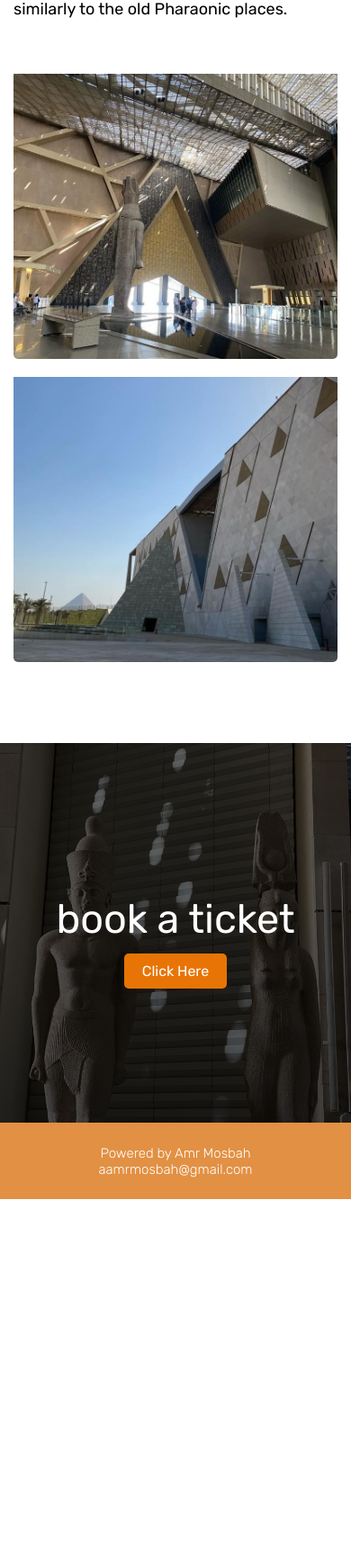
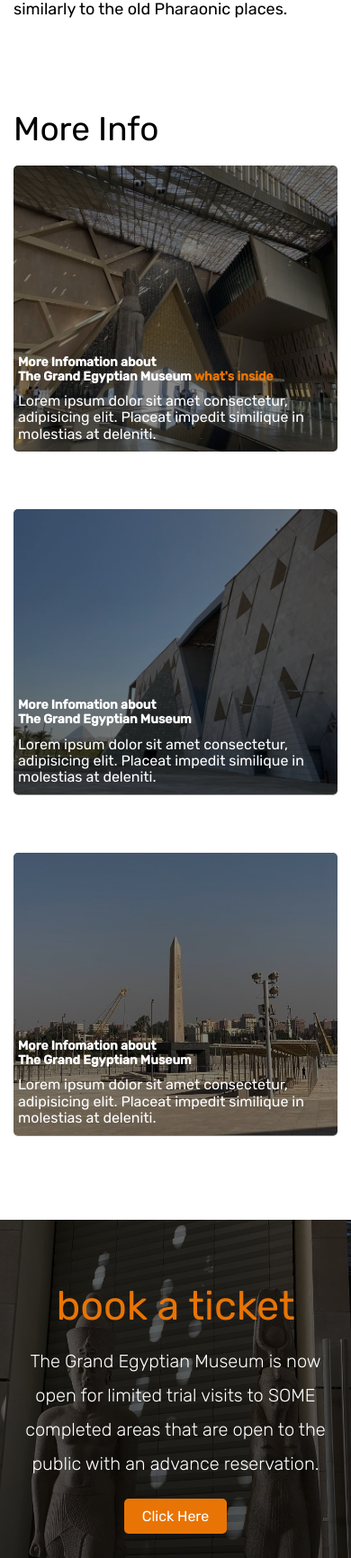
Before and after one commit to Amrmosbah22/the-Grand-Egyption, a plain HTML site: page index.html in a window 390 px wide. Shown: the part 1942-3674 px from the top of the page at 90% size. Before the commit the page ends 3275 px from the top, so only its background shows below. Drawn offline with Linux system fonts and the light colour scheme; a web font is replaced by a local one.

Commit message:
add more information

```diff
--- a/css/stayle.css
+++ b/css/stayle.css
@@ -198,28 +198,6 @@ ul{
     padding-top: 30px;
     overflow: hidden;
 }
-.aboutMuseum img{
-    max-width: 30em;
-    border-radius: 5px;
-    transition: var(--main-transition);
-}
-.aboutMuseum img:hover{
-    transform: scale(1.1);
-}
-@media screen and (min-width:768px) and (max-width:1023px){
-    .aboutMuseum img{
-        max-width: 22em;
-    }
-}
-@media (max-width: 767px){
-    .aboutMuseum .image{
-        flex-direction: column;
-    }
-    .aboutMuseum img{
-        max-width: 100%;
-        padding-top: 20px;
-    }
-}
 .aboutMuseum .box .txt p{
     padding: 10px 0;
     font-size: 18px;
@@ -229,6 +207,93 @@ ul{
     color: var(--main-color);
 }
 /* End About Museum */
+/* start info */
+.infor{
+    padding-bottom: var(--main-padding-bottom);
+}
+.infor h2{
+    font-weight: 400;
+    font-size: 37px;
+}
+.infor .mainBox{
+    display: grid;
+    grid-template-columns: repeat(auto-fill, minmax(300px, 1fr));
+    gap: 40px
+}
+.infor .box{
+    padding-top: 20px;
+    position: relative;
+}
+.infor .box .overlay{
+    position: absolute;
+    background-color:  #00000079;
+    width: 100%;
+    height: 93%;
+    border-radius: 5px;
+    display: flex;
+    align-items: end;
+    justify-content: center;
+    transition: var(--main-transition);
+}
+.infor .box .overlay:hover{
+    background-color: #000000ad;
+}
+.infor .box .overlay .text{
+    color: #fff;
+    padding: 10px 5px;
+}
+.infor .box .overlay .text h3{
+    font-size: 14px;
+    font-weight: bold;
+}
+.infor .box .overlay .text p{
+    padding-top: 10px;
+}
+.infor .box .overlay .text span{
+    color: var(--main-color);
+}
+.infor .box .overlay:hover .text {
+    color: var(--main-color);
+}
+.infor .box img{
+    max-width: 100%;
+    border-radius: 5px;
+}
+/* end info */
+/* Start inside */
+.inside{
+    padding-top: var(--main-padding-top);
+    padding-bottom: var(--main-padding-bottom);
+}
+.inside h2{
+    color: var(--main-color-alt);
+    font-size: 30px;
+    font-weight: 400;
+}
+.inside .text{
+    padding: 20px 0;
+}
+/* End inside */
+
+
+
+
+
+
+
+
+
+
+
+
+
+
+
+
+
+
+
+
 /* Start Suggestions */
 .suggestions{
     padding-bottom: var(--main-padding-bottom);
@@ -384,9 +449,14 @@ ul{
     line-height: 1.9;
 }
 .book .text h2{
-    color: #fff;
+    color: var(--main-color);
     font-size: 45px;
     font-weight: 400;
+}
+.book .text h3{
+    color: #fff;
+    font-size: 20px;
+    font-weight: 300;
 }
 .book .text a{
     color: #fff;
@@ -394,6 +464,7 @@ ul{
     padding: 10px 20px;
     border-radius: 5px;
     transition: var(--main-transition);
+    line-height: 5;
 }
 .book .text a:hover{
     background-color: var(--main-color-alt);
--- a/index.html
+++ b/index.html
@@ -58,18 +58,59 @@
                     </p>
                 </div>
             </div>
-            <div class="image">
-                <img src="img/grand/about1.jpg" alt="photo">
-                <img src="img/grand/about2.jpg" alt="photo">
+        </div>
+    </section>
+    <!-- End About Museum -->
+    <!-- start info -->
+    <section class="infor">
+        <div class="container">
+            <h2>More Info</h2>
+            <div class="mainBox">
+                <a href="info.html" class="box">
+                    <div class="overlay">
+                        <div class="text">
+                            <h3>More Infomation about <br>The Grand Egyptian Museum <span>what's inside</span></h3>
+                            <p>
+                                Lorem ipsum dolor sit amet consectetur, adipisicing elit. Placeat impedit similique in molestias at deleniti.
+                            </p>
+                        </div>
+                    </div>
+                    <img src="img/grand/about1.jpg" alt="photo">
+                </a>
+                <a href="info.html" class="box">
+                    <div class="overlay">
+                        <div class="text">
+                            <h3>More Infomation about <br> The Grand Egyptian Museum</h3>
+                            <p>
+                                Lorem ipsum dolor sit amet consectetur, adipisicing elit. Placeat impedit similique in molestias at deleniti.
+                            </p>
+                        </div>
+                    </div>
+                    <img src="img/grand/about2.jpg" alt="photo">
+                </a>
+                <a href="info.html" class="box">
+                    <div class="overlay">
+                        <div class="text">
+                            <h3>More Infomation about <br> The Grand Egyptian Museum</h3>
+                            <p>
+                                Lorem ipsum dolor sit amet consectetur, adipisicing elit. Placeat impedit similique in molestias at deleniti.
+                            </p>
+                        </div>
+                    </div>
+                    <img src="img/grand/about3.jpg" alt="photo">
+                </a>
             </div>
         </div>
     </section>
-    <!-- End About Museum -->
+    <!-- end info -->
     <!-- Start Book -->
     <section class="book">
         <div class="container">
             <div class="text">
                 <h2>book a ticket</h2>
+                <h3>
+                    The Grand Egyptian Museum is now open for limited trial visits to SOME completed areas that are open to the public with an advance reservation.
+                </h3>
                 <a href="https://www.visit-gem.com/en">Click Here</a>
             </div>
         </div>
```
Also changed, not shown: gem.html (+5 -7 lines), info.html (added, +96 -0 lines), img/grand/New folder/IMG-20231103-WA0045.jpg (deleted), img/grand/about3.jpg (added), 1 other file.
